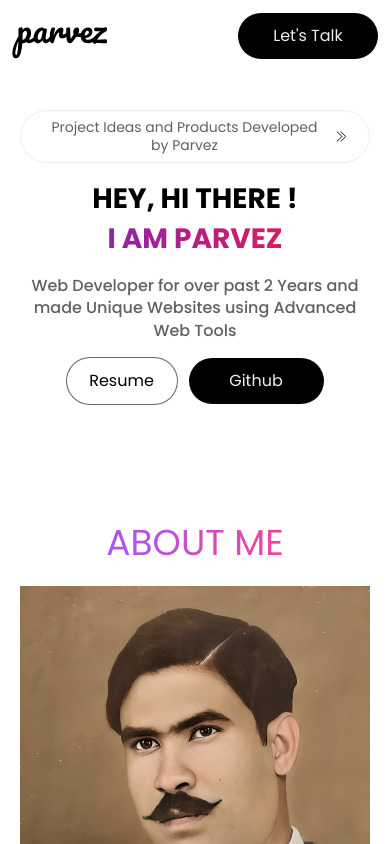
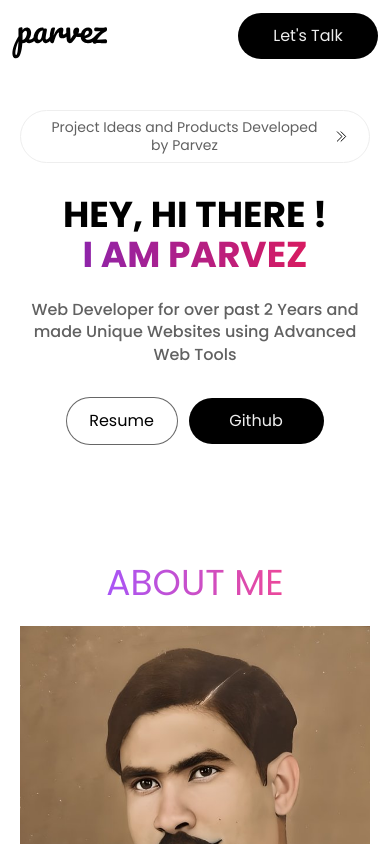
Before and after one commit to Mohamed-Parvez/parvez, a Next.js app: page / in a window 390 px wide. Shown: the top 844 px of the page. Built offline with nearby package versions, Linux system fonts and the light colour scheme.

Commit message:
updated mt in hero section

```diff
--- a/components/sections/Hero.tsx
+++ b/components/sections/Hero.tsx
@@ -5,7 +5,7 @@ import Link from "next/link";
 
 const Hero = () => {
   return (
-    <div id="hero" className="flex-center mt-16 flex-col">
+    <section id="hero" className="flex-center mt-20 flex-col">
       <Link href={"#projects"}>
         <div
           className="flex-center h-auto w-auto cursor-pointer gap-1.5
@@ -24,9 +24,9 @@ const Hero = () => {
         </div>
       </Link>
 
-      <div className="mt-4 flex-col items-center justify-center lg:mt-8">
+      <div className="mt-8 flex-col items-center justify-center">
         <h1
-          className="heading3 xs:heading2 sm:heading1 gap-2 text-center
+          className="heading3_2 xs:heading2 sm:heading1 gap-2 text-center
           xl:text-7xl xl:leading-[90px]"
         >
           HEY, HI THERE !
@@ -34,7 +34,7 @@ const Hero = () => {
           <span className="primary-gradient">I AM PARVEZ</span>
         </h1>
 
-        <div className="mt-4 h-auto w-auto max-w-[380px] md:max-w-[500px] lg:mt-8">
+        <div className="mt-6 h-auto w-auto max-w-[380px] md:max-w-[500px] lg:mt-8">
           <h2
             className="body-medium lg:paragraph-regular mt-4 text-center
            text-grey-700 md:text-lg lg:mt-8"
@@ -45,7 +45,7 @@ const Hero = () => {
         </div>
       </div>
 
-      <div className="flex-center mt-4 h-auto w-auto gap-3 lg:mt-8">
+      <div className="flex-center mt-8 h-auto w-auto gap-3">
         <ButtonPopup
           label="Resume"
           variant={"btn-resume"}
@@ -59,7 +59,7 @@ const Hero = () => {
           href="https://github.com/Mohamed-Parvez"
         />
       </div>
-    </div>
+    </section>
   );
 };
 
--- a/styles/globals.css
+++ b/styles/globals.css
@@ -75,6 +75,10 @@
 
   .heading3 {
     @apply font-bold sm:text-[32px] sm:leading-[33.6px] text-[28px] leading-[40px] tracking-[-0.25%];
+  }
+
+  .heading3_2 {
+    @apply font-bold sm:text-[40px] sm:leading-[33.6px] text-[36px] leading-[40px] tracking-[-0.25%];
   }
 
   .heading4 {
```
